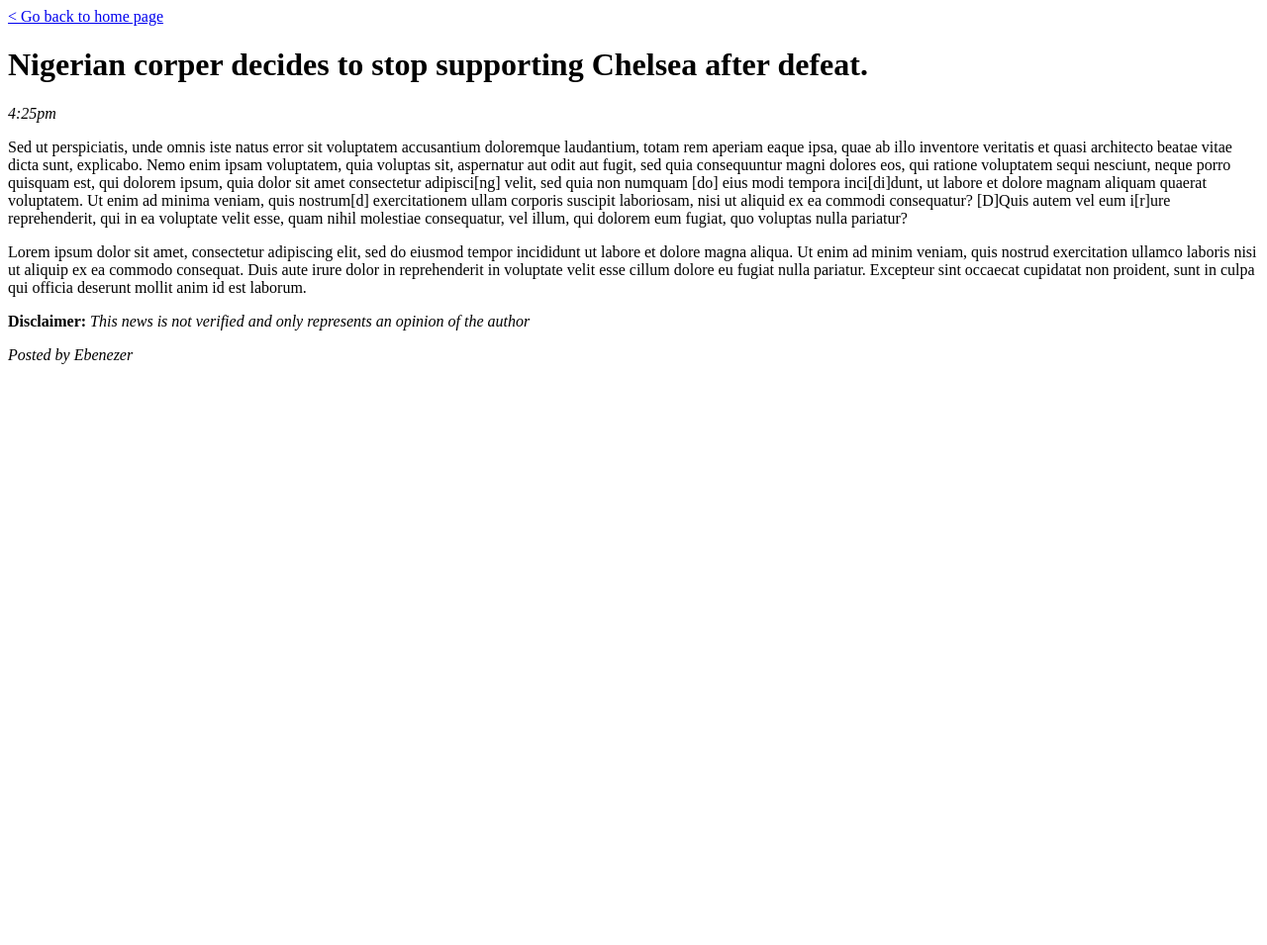
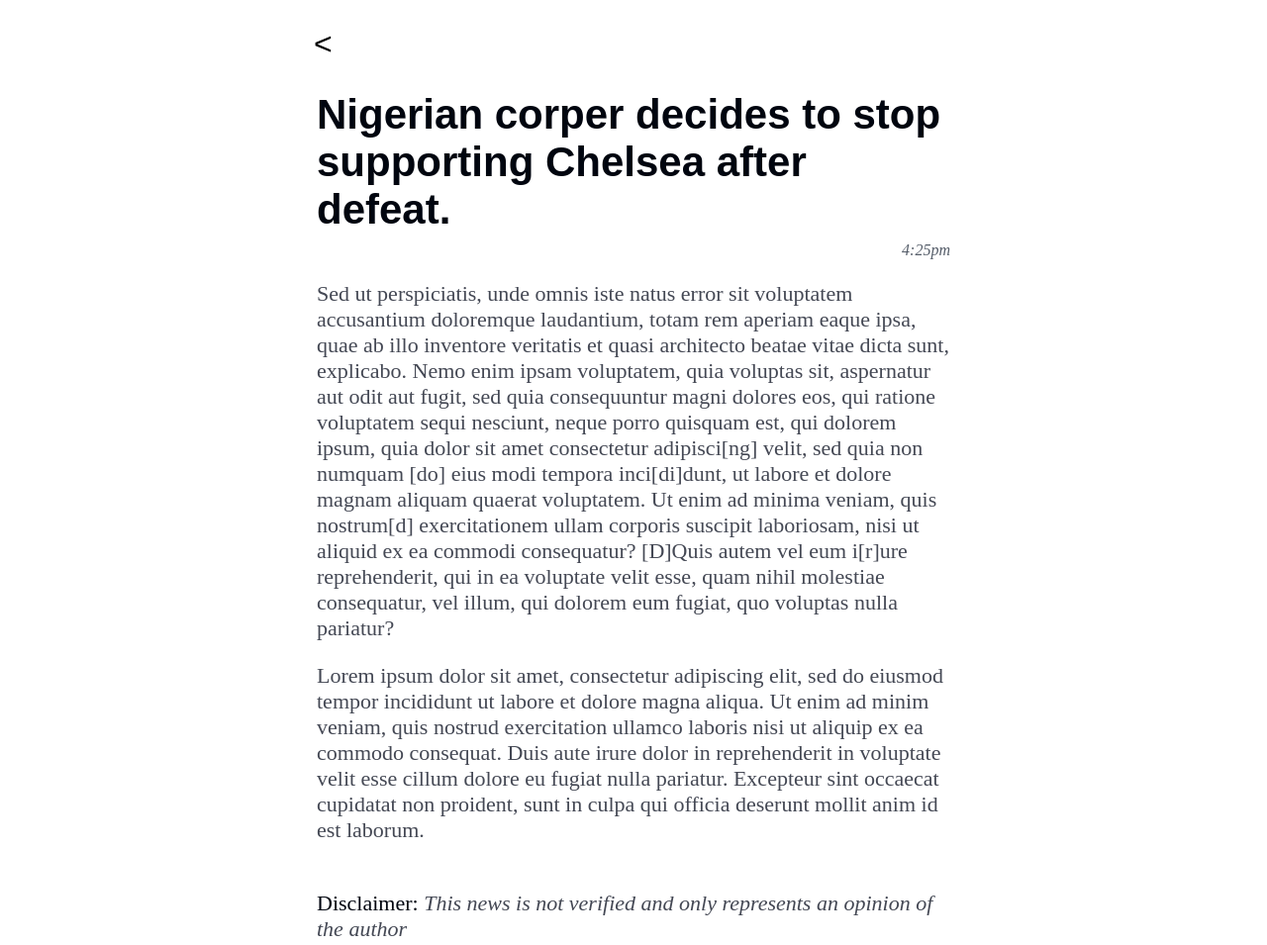
Before and after one commit to reelest/school, a plain HTML site: page messages/chelsea.html in a window 1280 px wide. Shown: the top 955 px of the page at 99% size. Before the commit the page ends 800 px from the top, so only its background shows below. Drawn offline with Linux system fonts and the light colour scheme.

Commit message:
assignment: style articles

```diff
--- a/main.css
+++ b/main.css
@@ -2,9 +2,9 @@
   width: 640px;
   max-width: 90vw;
   margin: auto;
-  font-size: 1.5rem;
-  color: #333333;
-  padding-bottom: 10em;
+  font-size: 1.375rem;
+  color: #444854;
+  padding-bottom: 5em;
 }
 
 h1,
@@ -14,11 +14,11 @@
 h5,
 h6 {
   font-family: sans-serif;
-  color: black;
+  color: #00050f;
 }
 
 b {
-  color: black;
+  color: #00050f;
 }
 
 h1 {
@@ -58,24 +58,26 @@
 .post {
   color: inherit;
   text-decoration: none;
-  margin: 0.25em -2em;
+  margin: 0.25em -1em;
   padding-top: 0.75em;
   padding-bottom: 0.75em;
   display: block;
-  padding-left: 2em;
-  padding-right: 2em;
+  padding-left: 1em;
+  padding-right: 1em;
 }
 
+#return_home_icon:hover,
 .post:hover {
+  background-color: #f5f5f5;
+}
+#return_home_icon:active,
+.post:active {
   background-color: #eeeeee;
-}
-.post:active {
-  background-color: #d7d7d7;
 }
 
 .post_author {
   font-size: 1rem;
-  color: #555555;
+  color: #555d69;
 }
 .post_title {
   margin-top: 0.5em;
@@ -84,13 +86,52 @@
 }
 .post_description {
   font-size: 1.2rem;
-  color: #555555;
+  color: #555d69;
 }
 .post_footer {
   font-size: 1rem;
-  color: #555555;
+  color: #555d69;
 }
 .post_dot {
   position: relative;
   top: -0.25em;
 }
+
+#return_home {
+  line-height: 4em;
+  font-family: sans-serif;
+  font-weight: 700;
+  text-transform: uppercase;
+  text-decoration: none;
+  color: transparent;
+  margin-left: -0.5em;
+}
+#return_home_icon {
+  color: black;
+  font-weight: 100;
+  padding: 0 0.25em;
+  border-radius: 50%;
+  font-size: 32px;
+}
+
+.article_title {
+  margin-top: 0;
+  margin-bottom: 0.5rem;
+}
+.article_time {
+  text-align: right;
+  display: block;
+  color: #555d69;
+  font-size: 1rem;
+}
+.article_disclaimer {
+  margin-top: 3rem;
+  font-size: 1.375rem;
+}
+.article_disclaimer_title {
+  font-weight: normal;
+}
+.article_author {
+  text-align: right;
+  font-size: 1rem;
+}
--- a/messages/chelsea.html
+++ b/messages/chelsea.html
@@ -3,12 +3,13 @@
 
 <head>
   <title>I will be travelling... - Trending ICT Notice Board</title>
+  <link href="../main.css" rel="stylesheet">
 </head>
 
 <body>
-  <a href="../index.html">&lt; Go back to home page</a>
-  <h1>Nigerian corper decides to stop supporting Chelsea after defeat.</h1>
-  <i>4:25pm</i>
+  <a id="return_home" href="../index.html"><span id="return_home_icon">&lt;</span> Go back to home page</a>
+  <h1 class="article_title">Nigerian corper decides to stop supporting Chelsea after defeat.</h1>
+  <i class="article_time">4:25pm</i>
   <p>Sed ut perspiciatis, unde omnis iste natus error sit voluptatem accusantium doloremque laudantium, totam rem
     aperiam eaque ipsa, quae ab illo inventore veritatis et quasi architecto beatae vitae dicta sunt, explicabo. Nemo
     enim ipsam voluptatem, quia voluptas sit, aspernatur aut odit aut fugit, sed quia consequuntur magni dolores eos,
@@ -23,10 +24,11 @@
     Duis aute irure dolor in reprehenderit in voluptate velit esse cillum dolore eu fugiat nulla pariatur. Excepteur
     sint occaecat cupidatat non proident, sunt in culpa qui officia deserunt mollit anim id est laborum.</p>
 
-  <p><b>Disclaimer: </b>
+  <p class="article_disclaimer">
+    <b class="article_disclaimer_title">Disclaimer: </b>
     <i>This news is not verified and only represents an opinion of the author</i>
   </p>
-  <p>
+  <p class="article_author">
     <i>Posted by Ebenezer</i>
   </p>
 </body>
```
Also changed, not shown: messages/india.html (+24 -8 lines), messages/morgan.html (+7 -5 lines).
